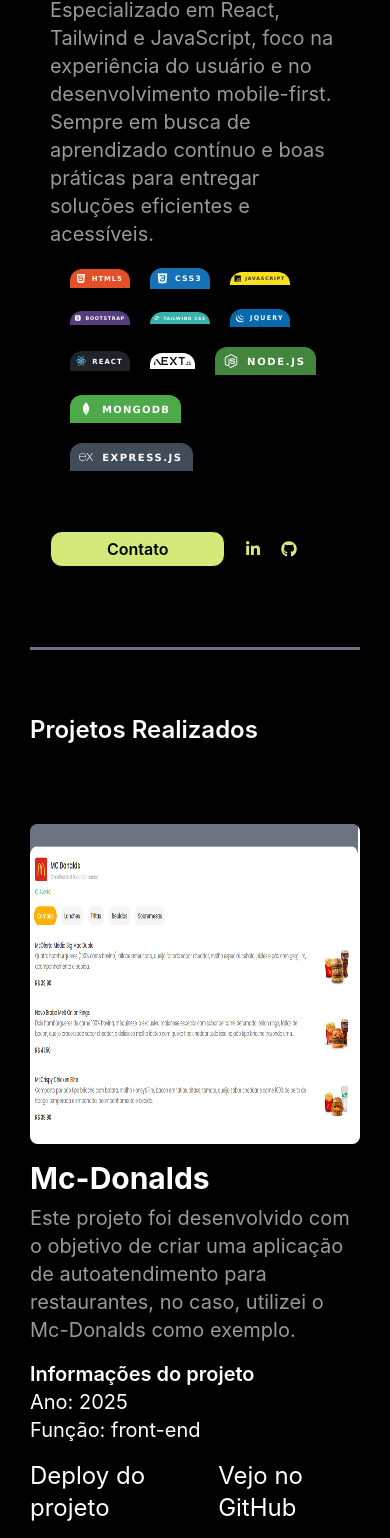
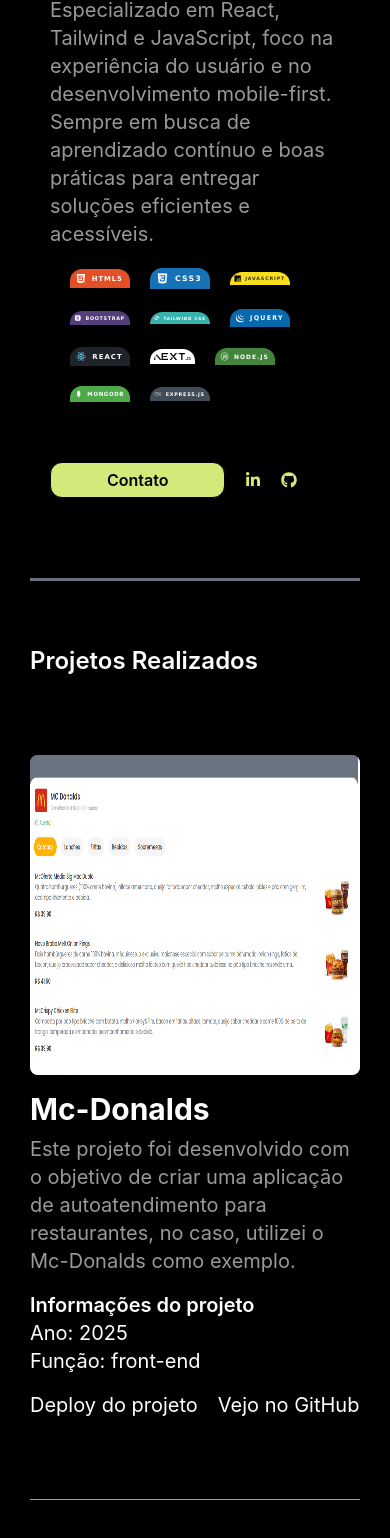
Before and after one commit to ErickSouza94/portifolio, a React (Vite) app: page / in a window 390 px wide. Shown: the part 421-1959 px from the top of the page. Built offline with nearby package versions, Linux system fonts and the light colour scheme.

Commit message:
refactor: adjust image classes in Tools component and reduce font size in ProjectCard

```diff
--- a/src/components/Tools.jsx
+++ b/src/components/Tools.jsx
@@ -27,9 +27,9 @@
             <img src={jquery} alt="" className="md:w-[17%] h-[10%] max-w-[24%] sm:w-[20%] hover:scale-110 rounded-t-xl"/>
             <img src={react} alt="" className="md:w-[16%] h-[10%] max-w-[24%] sm:w-[20%] hover:scale-110 rounded-t-xl"/>
             <img src={next} alt="" className="md:w-[15%] h-[10%] max-w-[18%] sm:w-[10%] hover:scale-110 rounded-t-xl bg-white p-1"/>
-            <img src={node} alt="" className="md:w-[20%] :h-[10%] min-w-[15%] sm:w-[20%] hover:scale-110 rounded-t-xl"/>
-            <img src={mongo} alt="" className="md:w-[20%] :h-[10%] min-w-[15%] sm:w-[20%] hover:scale-110 rounded-t-xl"/>
-            <img src={express} alt="" className="md:w-[20%] :h-[10%] min-w-[15%] sm:w-[20%] hover:scale-110 rounded-t-xl"/>
+            <img src={node} alt="" className="md:w-[20%] :h-[10%] max-w-[24%] min-w-[20%] sm:w-[14%] hover:scale-110 rounded-t-xl"/>
+            <img src={mongo} alt="" className="md:w-[20%] :h-[10%] max-w-[24%] min-w-[20%] sm:w-[14%] hover:scale-110 rounded-t-xl"/>
+            <img src={express} alt="" className="md:w-[20%] :h-[10%] max-w-[24%] min-w-[20%] sm:w-[14%] hover:scale-110 rounded-t-xl"/>
           </div>
   )
 }
--- a/src/pages/Projects/components/ProjectCard.jsx
+++ b/src/pages/Projects/components/ProjectCard.jsx
@@ -26,7 +26,7 @@
           <p className="text-xl">Ano: {year}</p>
           <p className="text-xl">Função: {role}</p>
         </div>
-        <div className="mt-4 flex gap-5 text-2xl ">
+        <div className="mt-4 flex gap-5 text-xl ">
           <a
             href={linkProject}
             target="_blank"
```
